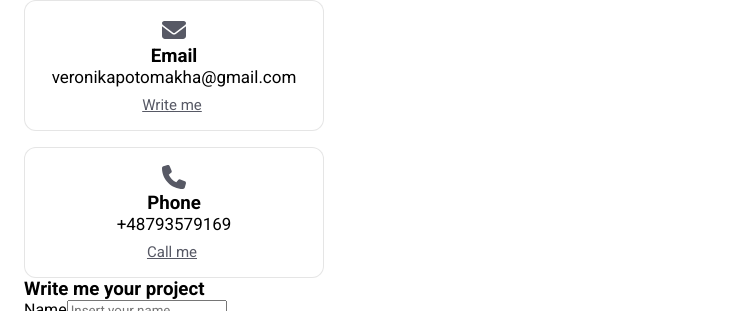
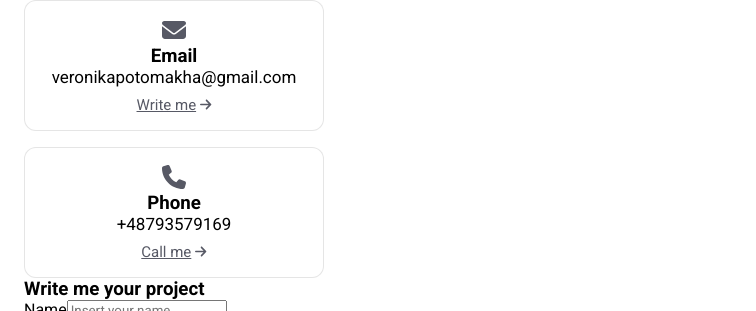
Before and after one commit to NikkiPotomakha/my-portfolio, a React (Create React App) app: page / in a window 1280 px wide. Shown: the part 4101-4412 px from the top of the page, without its empty margins (0-756 px from the left). Built offline with nearby package versions, Linux system fonts and the light colour scheme; a web font is replaced by a local one.

Commit message:
Update Contact.jsx

```diff
--- a/src/components/Contact/Contact.jsx
+++ b/src/components/Contact/Contact.jsx
@@ -3,6 +3,7 @@ import React from 'react'
 import { FontAwesomeIcon } from "@fortawesome/react-fontawesome";
 import { faEnvelope } from "@fortawesome/free-solid-svg-icons";
 import { faPhone } from "@fortawesome/free-solid-svg-icons";
+import { faArrowRight } from "@fortawesome/free-solid-svg-icons";
 
 const Contact = () => {
   return (
@@ -28,7 +29,10 @@ const Contact = () => {
                 href="mailto:veronikapotomakha@gmail.com"
                 className="contact-button"
               >
-                Write me <i className="contact-button-icon"></i>
+                Write me{" "}
+                <i className="contact-button-icon">
+                  <FontAwesomeIcon icon={faArrowRight}></FontAwesomeIcon>
+                </i>
               </a>
             </div>
 
@@ -42,7 +46,10 @@ const Contact = () => {
               <span className="contact-card-data">+48793579169</span>
 
               <a href="" className="contact-button">
-                Call me <i className="contact-button-icon"></i>
+                Call me{" "}
+                <i className="contact-button-icon">
+                  <FontAwesomeIcon icon={faArrowRight}></FontAwesomeIcon>
+                </i>
               </a>
             </div>
           </div>
@@ -72,7 +79,7 @@ const Contact = () => {
               />
             </div>
 
-            <div className="contact-form-div">
+            <div className="contact-form-div contact-form-area">
               <label className="contact-form-tag">Message</label>
               <textarea
                 name="message"
```
